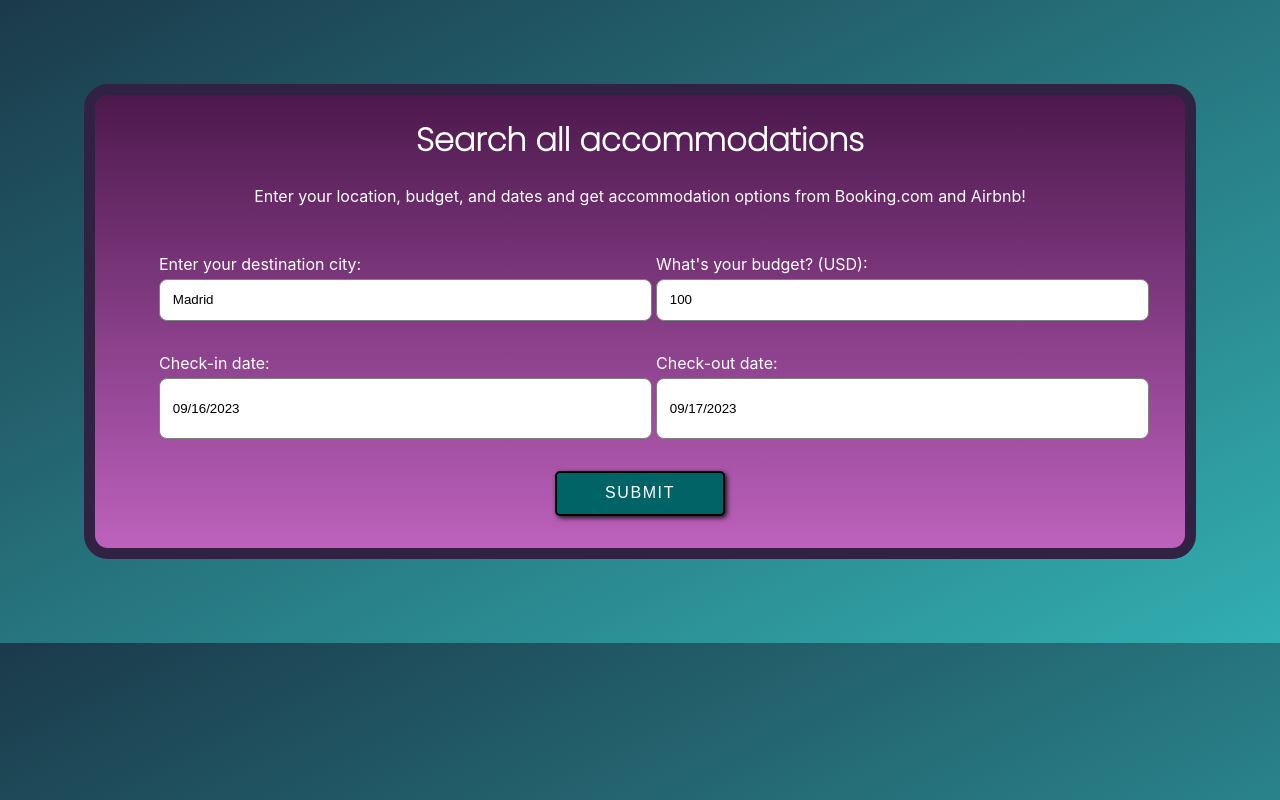
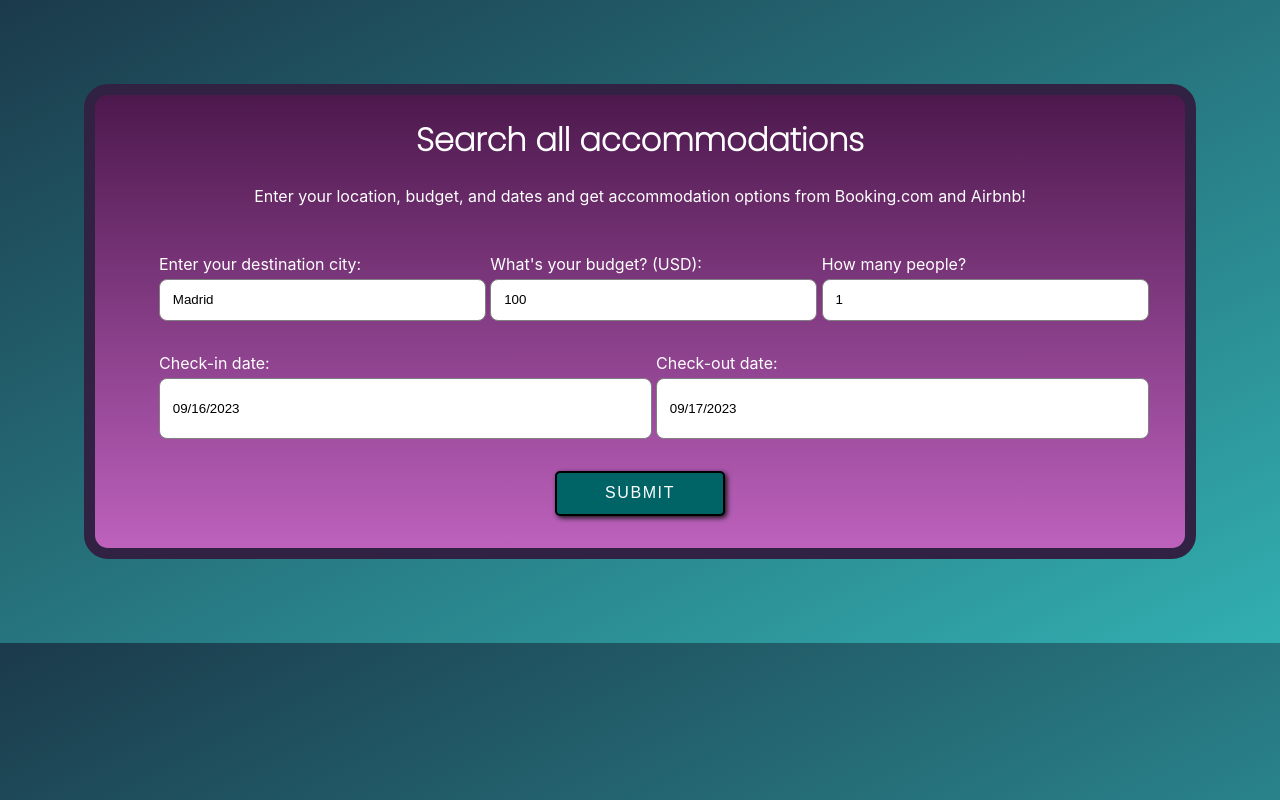
Before and after one commit to liseidybueno/travel-search-stays, a React (Create React App) app in the folder frontend/: page / in a window 1280 px wide. Built offline with nearby package versions, Linux system fonts and the light colour scheme.

Commit message:
add input for number of people

```diff
--- a/frontend/src/App.css
+++ b/frontend/src/App.css
@@ -71,7 +71,8 @@ h1 {
 .city-div,
 .checkout-div,
 .checkin-div,
-.budget-div {
+.budget-div,
+.numpeople-div {
   display: flex;
   align-self: center;
   flex-direction: column;
@@ -85,7 +86,7 @@ h1 {
   }
 
   .budget-div,
-  .checkout-div {
+  .checkout-div .numepople-div {
     align-self: flex-start;
   }
 }
--- a/frontend/src/App.js
+++ b/frontend/src/App.js
@@ -16,6 +16,7 @@ function App() {
     checkinFormatted: formatDate(today),
     checkout: tomorrow,
     checkoutFormatted: formatDate(tomorrow),
+    numPeople: 1,
   });
 
   const [submitted, setSubmitted] = React.useState(false);
@@ -57,7 +58,3 @@ function App() {
 }
 
 export default App;
-
-//TO DO
-//add css/styling
-//add loading image
--- a/frontend/src/components/SearchForm.js
+++ b/frontend/src/components/SearchForm.js
@@ -88,6 +88,18 @@ export default function SearchForm(props) {
               ></input>
             </div>
           </div>
+          <div className="column">
+            <div className="numpeople-div">
+              <label htmlFor="num-people">How many people?</label>
+              <input
+                className="search-input"
+                type="number"
+                onChange={handleChange}
+                name="numPeople"
+                value={props.searchData.numPeople}
+              ></input>
+            </div>
+          </div>
         </div>
         <div className="row">
           <div className="column">
```
